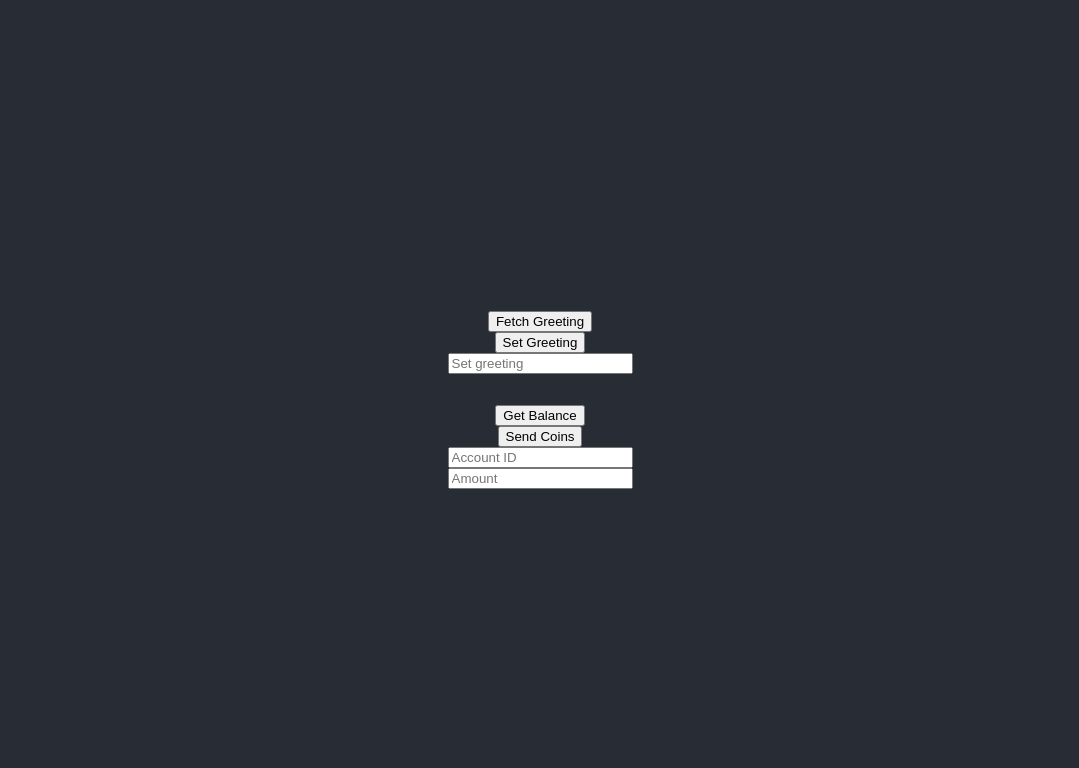
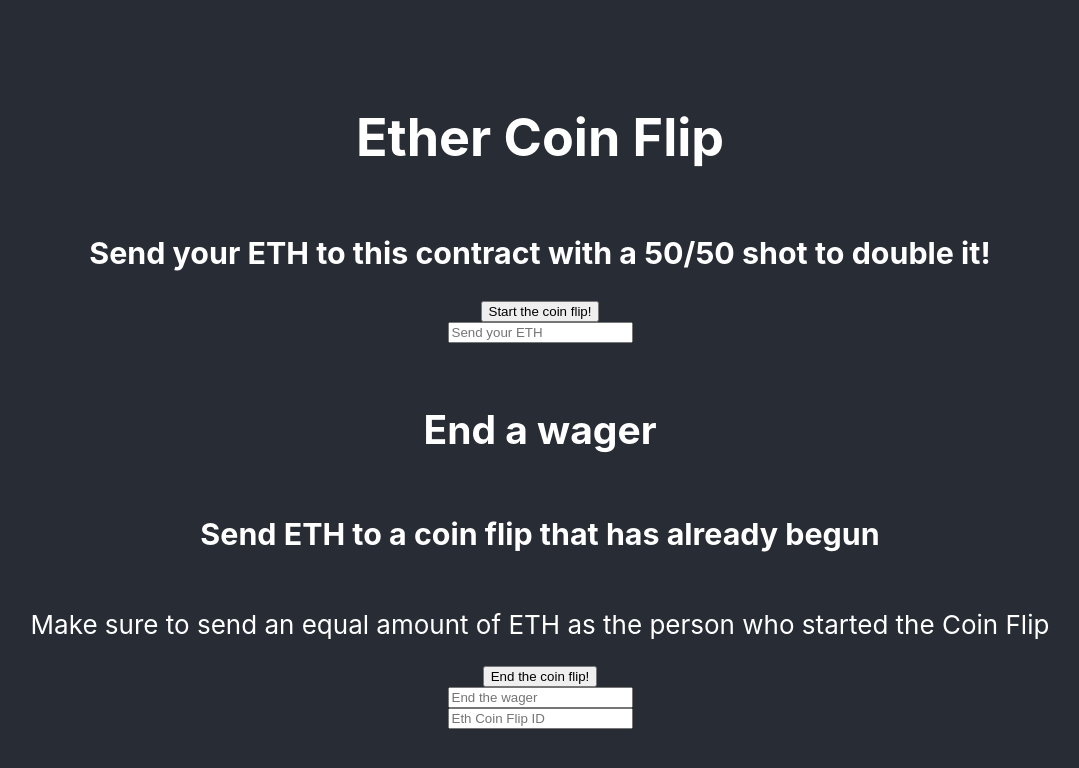
Before and after one commit to MichaelMacaulay/Ether-Coin-Flip, a React (Create React App) app: page / in a window 1280 px wide. Shown: the top 768 px of the page, without its empty margins (100-1179 px from the left). Built offline with nearby package versions, Linux system fonts and the light colour scheme; no server answers.

Commit message:
added a UI and updated the smart contract. Getting an error when starting the wager.

```diff
--- a/src/App.js
+++ b/src/App.js
@@ -1,86 +1,151 @@
 import './App.css';
 import { useState } from 'react';
 import { ethers } from 'ethers'
-import Greeter from './artifacts/contracts/Greeter.sol/Greeter.json'
-import Token from './artifacts/contracts/Token.sol/Token.json'
+// import Greeter from './artifacts/contracts/Greeter.sol/Greeter.json'
+// import Token from './artifacts/contracts/Token.sol/Token.json'
 import EtherCoinFlip from './artifacts/contracts/EtherCoinFlip.sol/EtherCoinFlip.json' // import the contract artifact file
 
-const greeterAddress = "0x0a337D5f4E3ba3f9eb413884d803dA8F1C8a9981"
-const tokenAddress = "0x0a337D5f4E3ba3f9eb413884d803dA8F1C8a9981"
-const ECFAddress = "0x0a337D5f4E3ba3f9eb413884d803dA8F1C8a9981"
+// const greeterAddress = "0x0a337D5f4E3ba3f9eb413884d803dA8F1C8a9981"
+// const tokenAddress = "0x0a337D5f4E3ba3f9eb413884d803dA8F1C8a9981"
+const ECFAddress = "0x215a1970Ad76aCc6664977181aC0b9fFD87507D8"
 
 function App() {
-  const [greeting, setGreetingValue] = useState()
-  const [userAccount, setUserAccount] = useState()
-  const [amount, setAmount] = useState()
+  // const [greeting, setGreetingValue] = useState()
+  // const [userAccount, setUserAccount] = useState()
+  const [wager, setWager] = useState() // amount of ether to send to Eth coin flip
+  // const [coinFlipId, setCoinFlipId] = useState() // id of the coin flip
 
   async function requestAccount() {
     await window.ethereum.request({ method: 'eth_requestAccounts' });
   }
 
-  async function fetchGreeting() {
-    if (typeof window.ethereum !== 'undefined') {
-      const provider = new ethers.providers.Web3Provider(window.ethereum)
-      console.log({ provider })
-      const contract = new ethers.Contract(greeterAddress, Greeter.abi, provider)
-      try {
-        const data = await contract.greet()
-        console.log('data: ', data)
-      } catch (err) {
-        console.log("Error: ", err)
-      }
-    }
-  }
 
-  async function getBalance() {
-    if (typeof window.ethereum !== 'undefined') {
-      const [account] = await window.ethereum.request({ method: 'eth_requestAccounts' })
-      const provider = new ethers.providers.Web3Provider(window.ethereum);
-      const contract = new ethers.Contract(tokenAddress, Token.abi, provider)
-      const balance = await contract.balanceOf(account);
-      console.log("Balance: ", balance.toString());
-    }
-  }
+  async function startCoinFlip() {
 
-  async function setGreeting() {
-    if (!greeting) return
-    if (typeof window.ethereum !== 'undefined') {
-      await requestAccount()
-      const provider = new ethers.providers.Web3Provider(window.ethereum);
-      console.log({ provider })
-      const signer = provider.getSigner()
-      const contract = new ethers.Contract(greeterAddress, Greeter.abi, signer)
-      const transaction = await contract.setGreeting(greeting)
-      await transaction.wait()
-      fetchGreeting()
-    }
-  }
-
-  async function sendCoins() {
     if (typeof window.ethereum !== 'undefined') {
       await requestAccount()
       const provider = new ethers.providers.Web3Provider(window.ethereum);
       const signer = provider.getSigner();
-      const contract = new ethers.Contract(tokenAddress, Token.abi, signer);
-      const transation = await contract.transfer(userAccount, amount);
-      await transation.wait();
-      console.log(`${amount} Coins successfully sent to ${userAccount}`);
+      const contract = new ethers.Contract(ECFAddress, EtherCoinFlip.abi, signer);
+      const coinFlippeth = await contract.newPureCoinFlip(wager);
+
+
+
+      // const coinFlippeth = await contract.newPureCoinFlip(wager);
+      await coinFlippeth.wait();
+      console.log(`You started the wager with ${wager} ETH`);
     }
+
+
+
+    // const provider = new ethers.providers.Web3Provider(window.ethereum);
+    // const signer = provider.getSigner();
+    // const contract = new ethers.Contract(ECFAddress, EtherCoinFlip.abi, signer);
+    // const tx = await contract.startCoinFlip(wager);
+    // console.log(tx);
   }
+
+
+  // async function getCoinFlipID() {
+  //   const provider = new ethers.providers.Web3Provider(window.ethereum);
+  //   const signer = provider.getSigner();
+  //   const contract = new ethers.Contract(ECFAddress, EtherCoinFlip.abi, signer);
+  //   const tx = await contract.getCoinFlipID();
+  //   console.log(tx);
+  // }
+
+  async function endCoinFlip() {
+    const provider = new ethers.providers.Web3Provider(window.ethereum);
+    const signer = provider.getSigner();
+    const contract = new ethers.Contract(ECFAddress, EtherCoinFlip.abi, signer);
+    const tx = await contract.endCoinFlip();
+    console.log(tx);
+  }
+
+  // async function fetchGreeting() {
+  //   if (typeof window.ethereum !== 'undefined') {
+  //     const provider = new ethers.providers.Web3Provider(window.ethereum)
+  //     console.log({ provider })
+  //     const contract = new ethers.Contract(greeterAddress, Greeter.abi, provider)
+  //     try {
+  //       const data = await contract.greet()
+  //       console.log('data: ', data)
+  //     } catch (err) {
+  //       console.log("Error: ", err)
+  //     }
+  //   }
+  // }
+
+  // async function getBalance() {
+  //   if (typeof window.ethereum !== 'undefined') {
+  //     const [account] = await window.ethereum.request({ method: 'eth_requestAccounts' })
+  //     const provider = new ethers.providers.Web3Provider(window.ethereum);
+  //     const contract = new ethers.Contract(tokenAddress, Token.abi, provider)
+  //     const balance = await contract.balanceOf(account);
+  //     console.log("Balance: ", balance.toString());
+  //   }
+  // }
+
+  // async function setGreeting() {
+  //   if (!greeting) return
+  //   if (typeof window.ethereum !== 'undefined') {
+  //     await requestAccount()
+  //     const provider = new ethers.providers.Web3Provider(window.ethereum);
+  //     console.log({ provider })
+  //     const signer = provider.getSigner()
+  //     const contract = new ethers.Contract(greeterAddress, Greeter.abi, signer)
+  //     const transaction = await contract.setGreeting(greeting)
+  //     await transaction.wait()
+  //     fetchGreeting()
+  //   }
+  // }
+
+  // async function sendCoins() {
+  //   if (typeof window.ethereum !== 'undefined') {
+  //     await requestAccount()
+  //     const provider = new ethers.providers.Web3Provider(window.ethereum);
+  //     const signer = provider.getSigner();
+  //     const contract = new ethers.Contract(tokenAddress, Token.abi, signer);
+  //     const transation = await contract.transfer(userAccount, amount);
+  //     await transation.wait();
+  //     console.log(`${amount} Coins successfully sent to ${userAccount}`);
+  //   }
+  // }
 
   return (
     <div className="App">
-      <header className="App-header">
+
+    <header className="App-header">
+      <h1>Ether Coin Flip</h1>
+      <h3>Send your ETH to this contract with a 50/50 shot to double it!</h3>
+      <button onClick={startCoinFlip}>Start the coin flip!</button>
+      <input onChange={e => setWager(e.target.value)} placeholder="Send your ETH"/>
+      <br />
+            <h2>End a wager</h2>
+      <h3>Send ETH to a coin flip that has already begun</h3>
+      <p>Make sure to send an equal amount of ETH as the person who started the Coin Flip</p>
+      <button onClick={endCoinFlip} >End the coin flip!</button>
+      <input  placeholder="End the wager" />
+      <input  placeholder="Eth Coin Flip ID" />
+    </header>
+
+
+
+
+
+      {/* <header className="App-header">
         <button onClick={fetchGreeting}>Fetch Greeting</button>
         <button onClick={setGreeting}>Set Greeting</button>
         <input onChange={e => setGreetingValue(e.target.value)} placeholder="Set greeting" />
+
+
 
         <br />
         <button onClick={getBalance}>Get Balance</button>
         <button onClick={sendCoins}>Send Coins</button>
         <input onChange={e => setUserAccount(e.target.value)} placeholder="Account ID" />
         <input onChange={e => setAmount(e.target.value)} placeholder="Amount" />
-      </header>
+      </header> */}
     </div>
   );
 }
```
Also changed, not shown: 1 other file (tests, documents, lock files or other folders).
